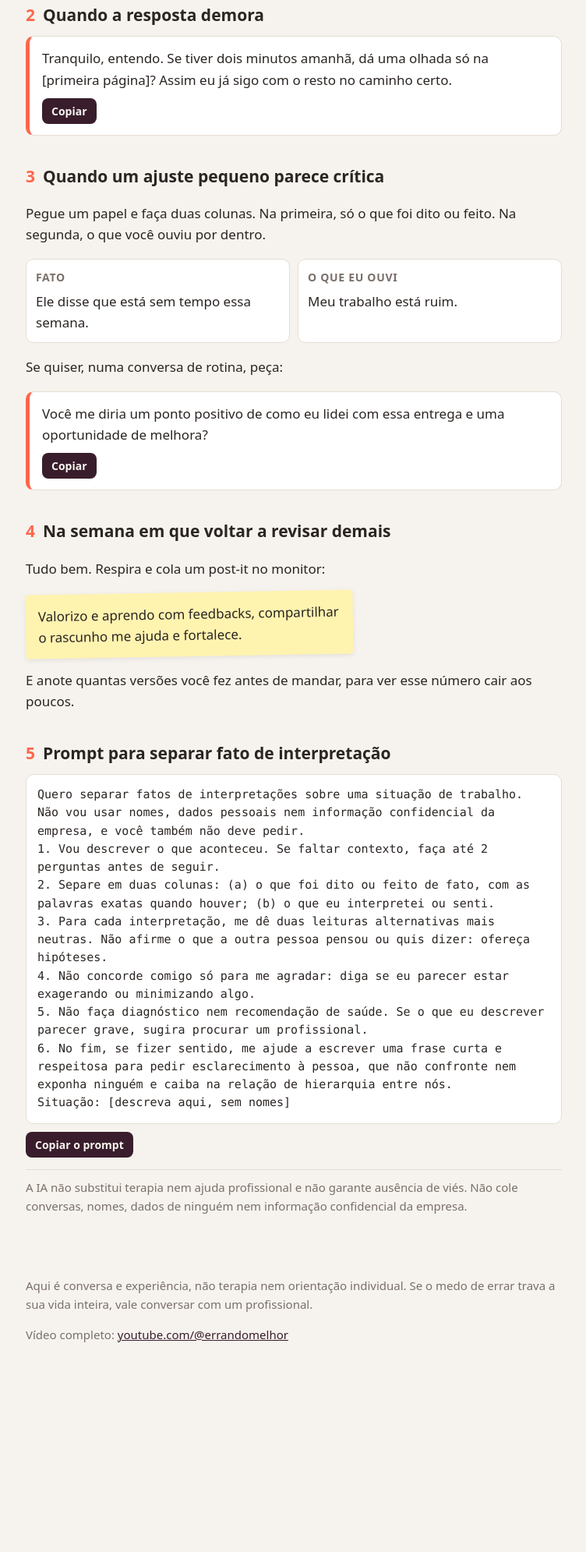
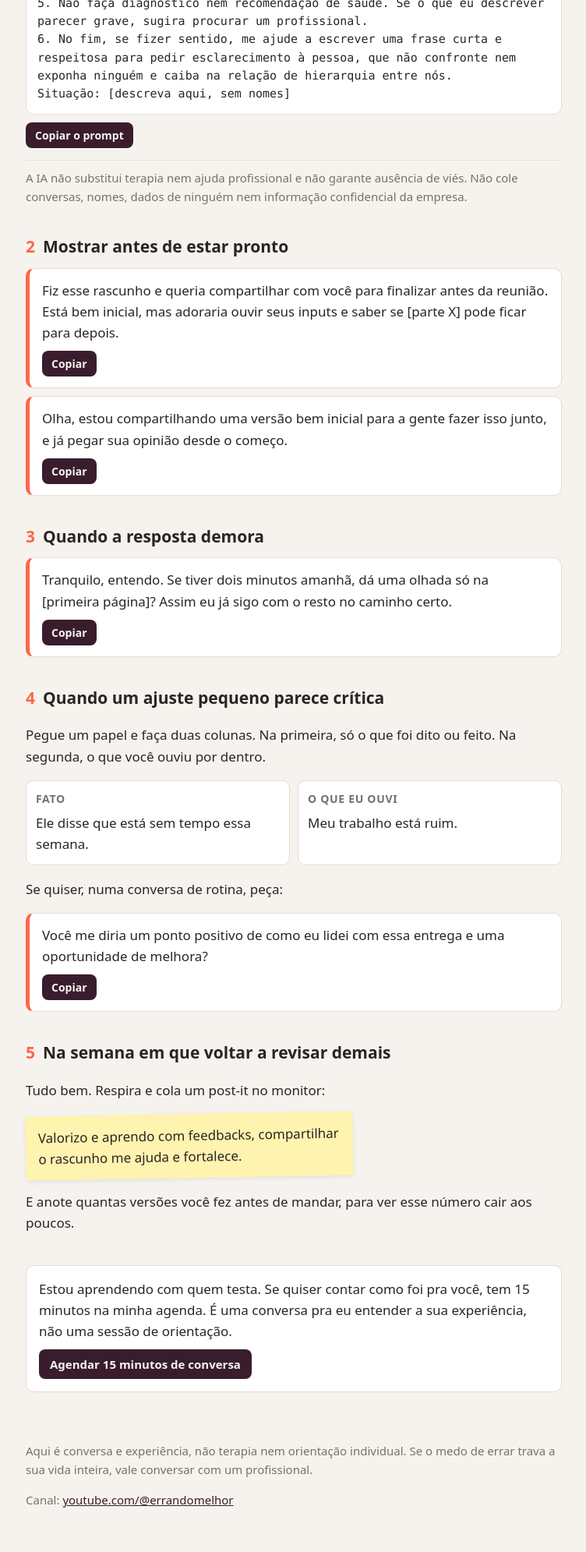
Before and after one commit to rodrigocpaiva/errando-melhor, a plain HTML site: page ep02/index.html in a window 1280 px wide. Shown: the part 572-2563 px from the top of the page at 78% size, without its empty margins (263-1015 px from the left). Before the commit the page ends 2351 px from the top, so only its background shows below. Drawn offline with Linux system fonts and the light colour scheme.

Commit message:
ep02: logo e link do canal, conversa de 15 min, prompt como item 1
Co-Authored-By: Claude Opus 5.5 <noreply@anthropic.com>

```diff
--- a/ep02/index.html
+++ b/ep02/index.html
@@ -12,7 +12,11 @@
   header { background:var(--ameixa); color:var(--papel); padding:28px 16px 24px; }
   header .w, main { max-width:720px; margin:0 auto; }
   .marca { display:flex; align-items:center; gap:10px; font-weight:700; letter-spacing:.02em; font-size:15px; opacity:.9; }
-  .ii { display:inline-flex; gap:4px; } .ii i { display:block; width:6px; height:18px; background:var(--coral); border-radius:2px; }
+  .marca a { color:inherit; text-decoration:none; display:inline-flex; align-items:center; gap:10px; } .marca img { width:48px; height:48px; display:block; }
+  .conversa { background:#fff; border:1px solid var(--borda); border-radius:10px; padding:16px; margin:40px 0 0; }
+  .conversa p { margin:0 0 10px; }
+  a.botao { display:inline-block; font:600 15px system-ui, sans-serif; background:var(--ameixa); color:var(--papel); text-decoration:none; border-radius:8px; padding:9px 14px; }
+  a.botao:focus-visible { outline:3px solid var(--coral); outline-offset:2px; }
   h1 { font-size:30px; line-height:1.2; margin:14px 0 6px; }
   header p { margin:0; opacity:.85; }
   main { padding:8px 16px 48px; }
@@ -35,34 +39,13 @@
 </head>
 <body>
 <header><div class="w">
-  <div class="marca"><span class="ii"><i></i><i></i></span> Errando melhor · Entre Pessoas</div>
+  <div class="marca"><a href="https://www.youtube.com/@errandomelhor"><img src="logo.png" alt="" width="48" height="48"> Errando melhor</a> · Entre Pessoas</div>
   <h1>Medo de errar no trabalho: frases e exercício</h1>
   <p>O material do vídeo. Escolha uma coisa só para praticar nesta semana.</p>
 </div></header>
 <main>
 
-<h2><span class="n">1</span> Mostrar antes de estar pronto</h2>
-<div class="frase"><p id="f1">Fiz esse rascunho e queria compartilhar com você para finalizar antes da reunião. Está bem inicial, mas adoraria ouvir seus inputs e saber se [parte X] pode ficar para depois.</p><button class="copiar" data-alvo="f1">Copiar</button></div>
-<div class="frase"><p id="f1b">Olha, estou compartilhando uma versão bem inicial para a gente fazer isso junto, e já pegar sua opinião desde o começo.</p><button class="copiar" data-alvo="f1b">Copiar</button></div>
-
-<h2><span class="n">2</span> Quando a resposta demora</h2>
-<div class="frase"><p id="f2">Tranquilo, entendo. Se tiver dois minutos amanhã, dá uma olhada só na [primeira página]? Assim eu já sigo com o resto no caminho certo.</p><button class="copiar" data-alvo="f2">Copiar</button></div>
-
-<h2><span class="n">3</span> Quando um ajuste pequeno parece crítica</h2>
-<p>Pegue um papel e faça duas colunas. Na primeira, só o que foi dito ou feito. Na segunda, o que você ouviu por dentro.</p>
-<div class="colunas">
-  <div class="col"><b>Fato</b>Ele disse que está sem tempo essa semana.</div>
-  <div class="col"><b>O que eu ouvi</b>Meu trabalho está ruim.</div>
-</div>
-<p>Se quiser, numa conversa de rotina, peça:</p>
-<div class="frase"><p id="f3">Você me diria um ponto positivo de como eu lidei com essa entrega e uma oportunidade de melhora?</p><button class="copiar" data-alvo="f3">Copiar</button></div>
-
-<h2><span class="n">4</span> Na semana em que voltar a revisar demais</h2>
-<p>Tudo bem. Respira e cola um post-it no monitor:</p>
-<div class="postit" id="f4">Valorizo e aprendo com feedbacks, compartilhar o rascunho me ajuda e fortalece.</div>
-<p>E anote quantas versões você fez antes de mandar, para ver esse número cair aos poucos.</p>
-
-<h2><span class="n">5</span> Prompt para separar fato de interpretação</h2>
+<h2><span class="n">1</span> Prompt para separar fato de interpretação</h2>
 <pre id="p">Quero separar fatos de interpretações sobre uma situação de trabalho. Não vou usar nomes, dados pessoais nem informação confidencial da empresa, e você também não deve pedir.
 1. Vou descrever o que aconteceu. Se faltar contexto, faça até 2 perguntas antes de seguir.
 2. Separe em duas colunas: (a) o que foi dito ou feito de fato, com as palavras exatas quando houver; (b) o que eu interpretei ou senti.
@@ -74,10 +57,36 @@ Situação: [descreva aqui, sem nomes]</pre>
 <button class="copiar" data-alvo="p">Copiar o prompt</button>
 <p class="aviso">A IA não substitui terapia nem ajuda profissional e não garante ausência de viés. Não cole conversas, nomes, dados de ninguém nem informação confidencial da empresa.</p>
 
+<h2><span class="n">2</span> Mostrar antes de estar pronto</h2>
+<div class="frase"><p id="f1">Fiz esse rascunho e queria compartilhar com você para finalizar antes da reunião. Está bem inicial, mas adoraria ouvir seus inputs e saber se [parte X] pode ficar para depois.</p><button class="copiar" data-alvo="f1">Copiar</button></div>
+<div class="frase"><p id="f1b">Olha, estou compartilhando uma versão bem inicial para a gente fazer isso junto, e já pegar sua opinião desde o começo.</p><button class="copiar" data-alvo="f1b">Copiar</button></div>
+
+<h2><span class="n">3</span> Quando a resposta demora</h2>
+<div class="frase"><p id="f2">Tranquilo, entendo. Se tiver dois minutos amanhã, dá uma olhada só na [primeira página]? Assim eu já sigo com o resto no caminho certo.</p><button class="copiar" data-alvo="f2">Copiar</button></div>
+
+<h2><span class="n">4</span> Quando um ajuste pequeno parece crítica</h2>
+<p>Pegue um papel e faça duas colunas. Na primeira, só o que foi dito ou feito. Na segunda, o que você ouviu por dentro.</p>
+<div class="colunas">
+  <div class="col"><b>Fato</b>Ele disse que está sem tempo essa semana.</div>
+  <div class="col"><b>O que eu ouvi</b>Meu trabalho está ruim.</div>
+</div>
+<p>Se quiser, numa conversa de rotina, peça:</p>
+<div class="frase"><p id="f3">Você me diria um ponto positivo de como eu lidei com essa entrega e uma oportunidade de melhora?</p><button class="copiar" data-alvo="f3">Copiar</button></div>
+
+<h2><span class="n">5</span> Na semana em que voltar a revisar demais</h2>
+<p>Tudo bem. Respira e cola um post-it no monitor:</p>
+<div class="postit" id="f4">Valorizo e aprendo com feedbacks, compartilhar o rascunho me ajuda e fortalece.</div>
+<p>E anote quantas versões você fez antes de mandar, para ver esse número cair aos poucos.</p>
+
+<div class="conversa">
+  <p>Estou aprendendo com quem testa. Se quiser contar como foi pra você, tem 15 minutos na minha agenda. É uma conversa pra eu entender a sua experiência, não uma sessão de orientação.</p>
+  <a class="botao" href="https://zcal.co/rodrigopaiva/errandomelhor">Agendar 15 minutos de conversa</a>
+</div>
+
 </main>
 <footer>
   <p>Aqui é conversa e experiência, não terapia nem orientação individual. Se o medo de errar trava a sua vida inteira, vale conversar com um profissional.</p>
-  <p>Vídeo completo: <a href="https://www.youtube.com/@errandomelhor">youtube.com/@errandomelhor</a></p>
+  <p>Canal: <a href="https://www.youtube.com/@errandomelhor">youtube.com/@errandomelhor</a></p>
 </footer>
 <script>
 document.querySelectorAll("button.copiar").forEach(function (b) {
```
Also changed, not shown: ep02/logo.png (added).
